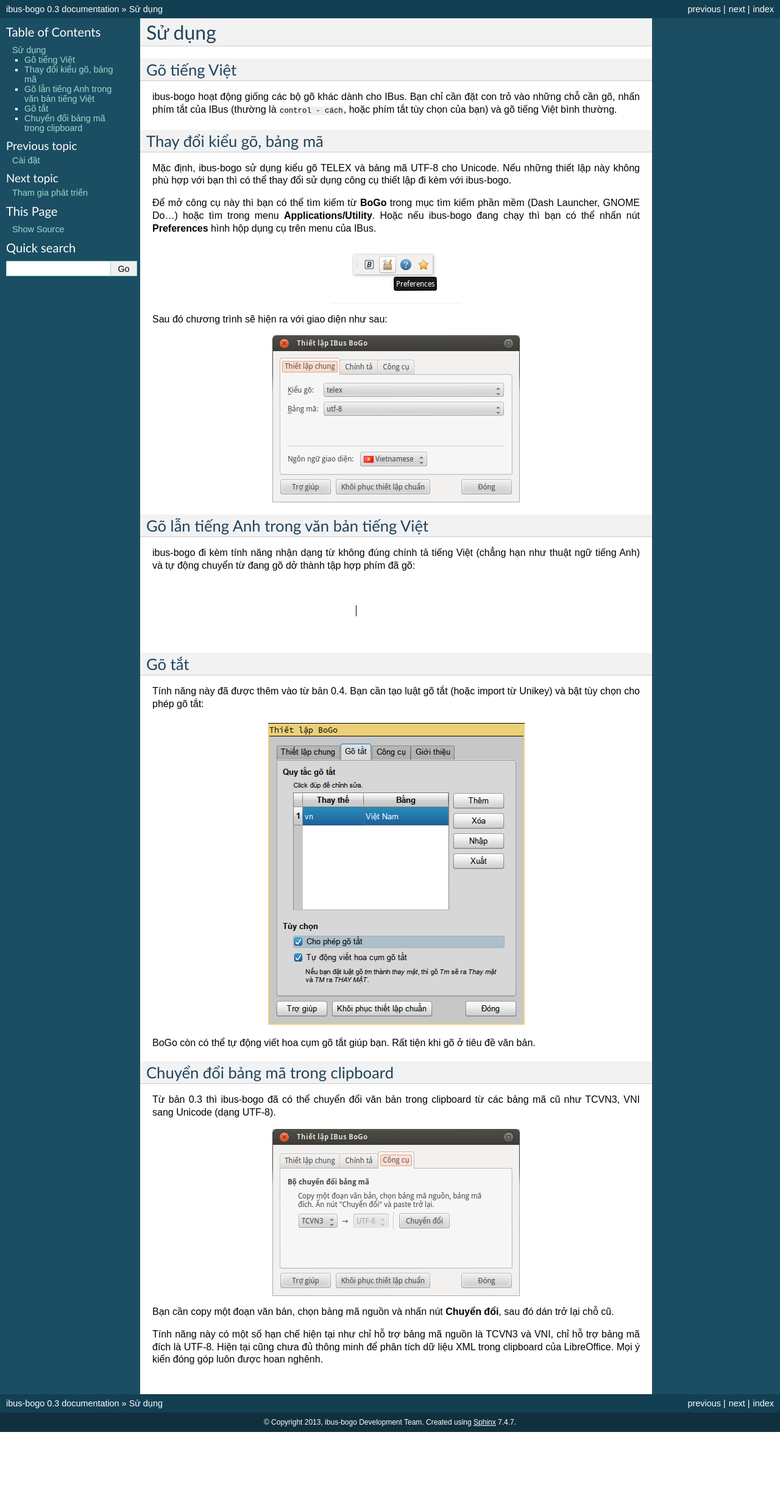
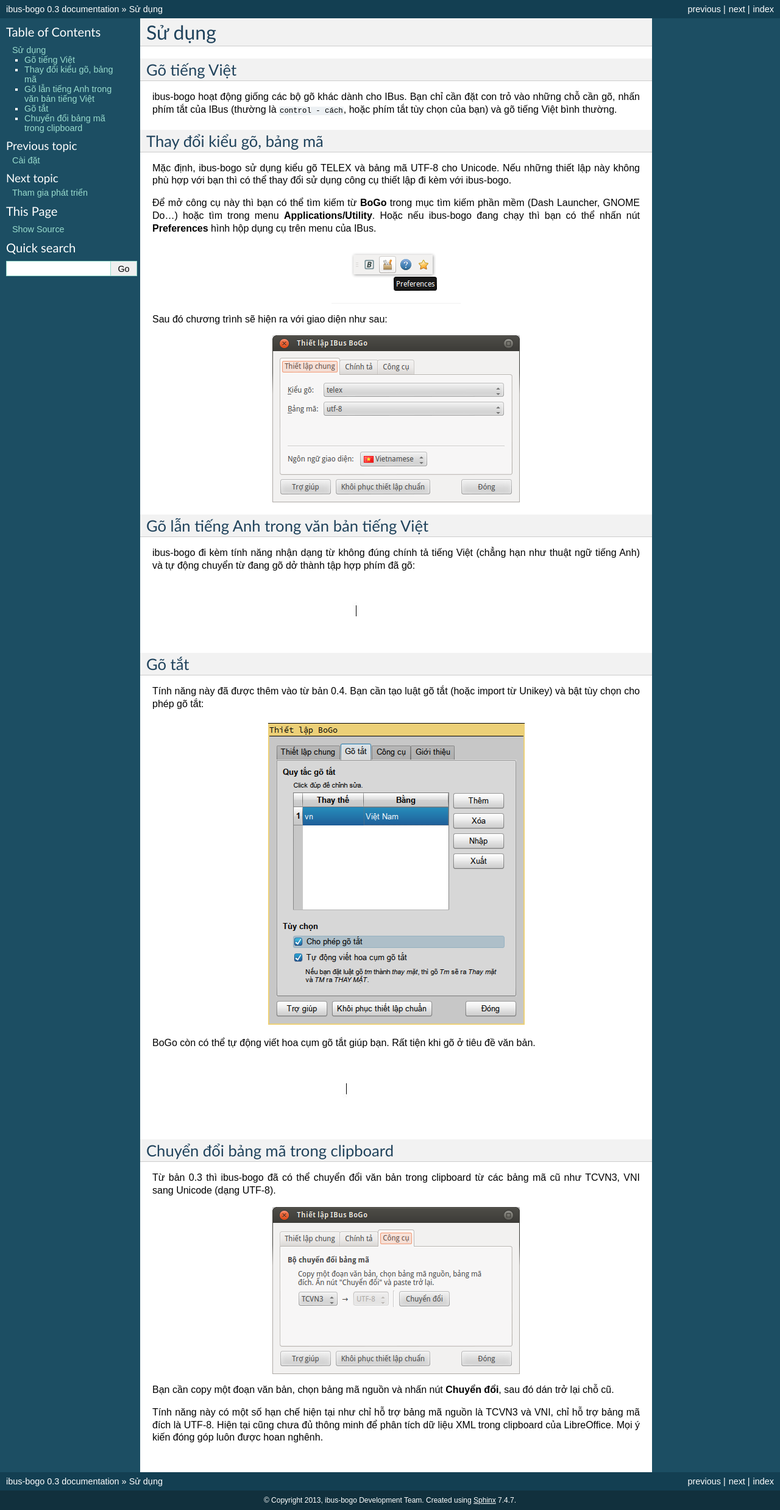
Before and after one commit to BoGoEngine/ibus-bogo, a Sphinx documentation site: the page built from doc/sphinx/usage.rst, in a window 1280 px wide. Shown: the whole page at 61% size. Built offline with Sphinx 7.4.7, drawn with Linux system fonts in a browser that asks for light colours; pages that are not in the unit, such as notebooks, are missing from menus; before the commit the page ends 2349 px from its top, so only the background shows below that.

Commit message:
Demo GIF image for auto capitalization in docs

```diff
--- a/doc/sphinx/usage.rst
+++ b/doc/sphinx/usage.rst
@@ -50,6 +50,9 @@
 BoGo còn có thể tự động viết hoa cụm gõ tắt giúp bạn. Rất tiện khi
 gõ ở tiêu đề văn bản.
 
+.. image:: _static/img/auto_capitalize.gif
+   :align: center
+
 Chuyển đổi bảng mã trong clipboard
 ----------------------------------
 
```
Also changed, not shown: doc/sphinx/_static/img/auto_capitalize.gif (added).
